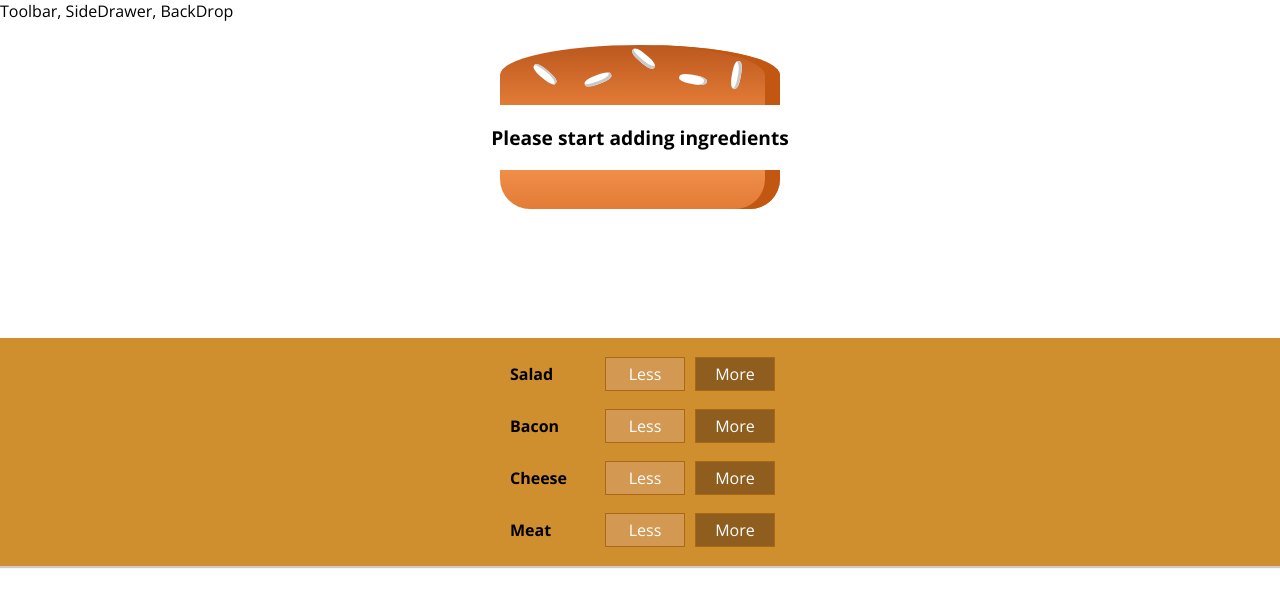
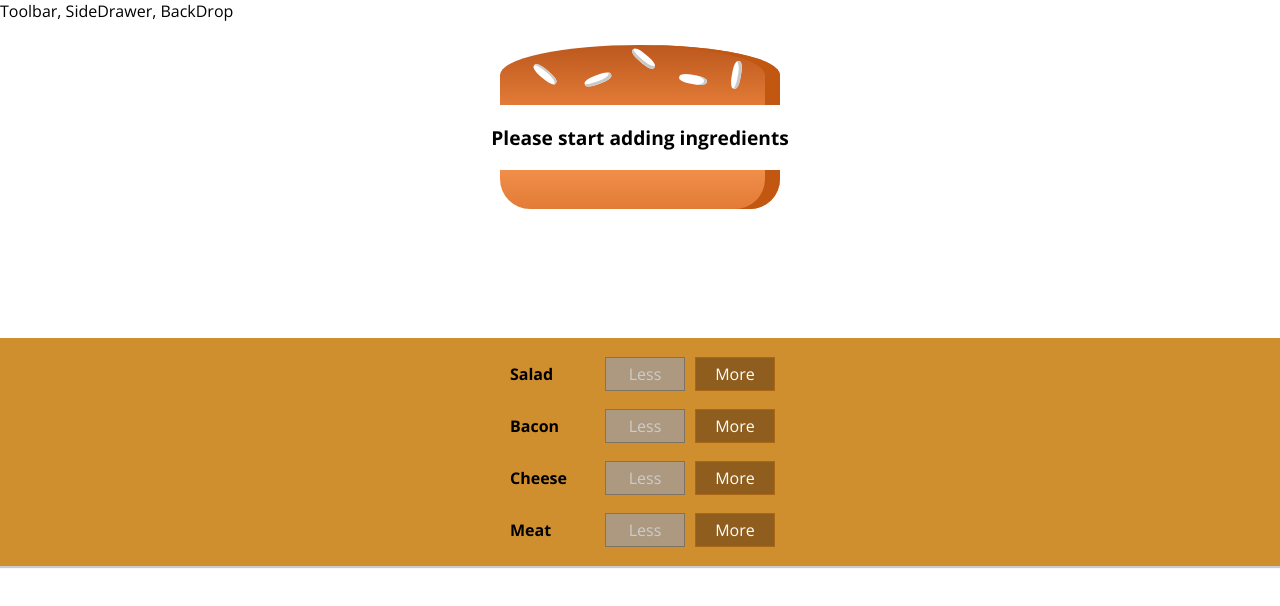
Before and after one commit to obwansan/burger-builder-app, a React app: page / in a window 1280 px wide. Shown: the top 606 px of the page. Built offline with nearby package versions, Linux system fonts and the light colour scheme.

Commit message:
Removing ingredients safely

```diff
--- a/src/components/Burger/BuildControls/BuildControl/BuildControl.js
+++ b/src/components/Burger/BuildControls/BuildControl/BuildControl.js
@@ -3,9 +3,16 @@
 
 const buildControl = (props) => (
   <div className={classes.BuildControl}>
-    <div className={classes.Label}>{props.label}</div>
-    <button className={classes.Less}>Less</button>
-    <button className={classes.More} onClick={props.added}>More</button>
+    <div className={classes.Label}>
+      {props.label}
+    </div>
+    <button
+      className={classes.Less}
+      onClick={props.removed}
+      disabled={props.disabled}>Less</button>
+    <button
+      className={classes.More}
+      onClick={props.added}>More</button>
   </div>
 );
 
--- a/src/components/Burger/BuildControls/BuildControls.js
+++ b/src/components/Burger/BuildControls/BuildControls.js
@@ -18,6 +18,8 @@
         key={ctrl.label}
         label={ctrl.label}
         added={() => props.ingredientAdded(ctrl.type)}
+        removed={() => props.ingredientRemoved(ctrl.type)}
+        disabled={props.disabled[ctrl.type]} // true or false
       />
     ))}
   </div>
--- a/src/containers/BurgerBuilder/BurgerBuilder.js
+++ b/src/containers/BurgerBuilder/BurgerBuilder.js
@@ -39,15 +39,38 @@
   }
 
   removeIngredientHandler = (type) => {
+    const oldCount = this.state.ingredients[type];
+    if (oldCount <= 0) return ;
+    const updatedCount = oldCount - 1;
+    const updatedIngredients = {...this.state.ingredients};
+    updatedIngredients[type] = updatedCount;
 
+    const priceDeduction = INGREDIENT_PRICES[type];
+    const oldPrice = this.state.totalPrice;
+    const newPrice = oldPrice - priceDeduction;
+    this.setState({
+      totalPrice: newPrice,
+      ingredients: updatedIngredients
+    })
   }
 
   render() {
+    const disabledInfo = {
+      ...this.state.ingredients
+    }
+    // Set the ingredient's value to true (i.e. is disabled) if no ingredient.
+    // Set to false if one or more ingredients.
+    for (let key in disabledInfo) {
+      disabledInfo[key] = disabledInfo[key] <= 0;
+    }
+
     return (
       <Aux>
         <Burger ingredients={this.state.ingredients} />
         <BuildControls
           ingredientAdded={this.addIngredientHandler}
+          ingredientRemoved={this.removeIngredientHandler}
+          disabled={disabledInfo}
         />
       </Aux>
     );
```
